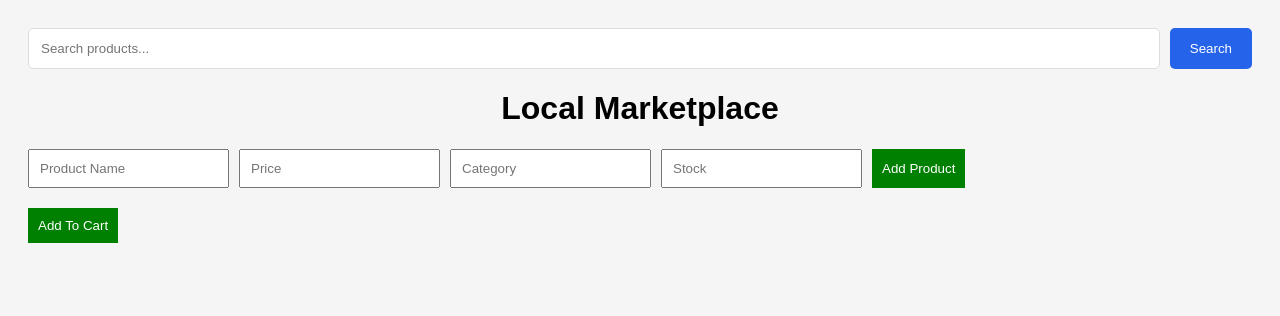
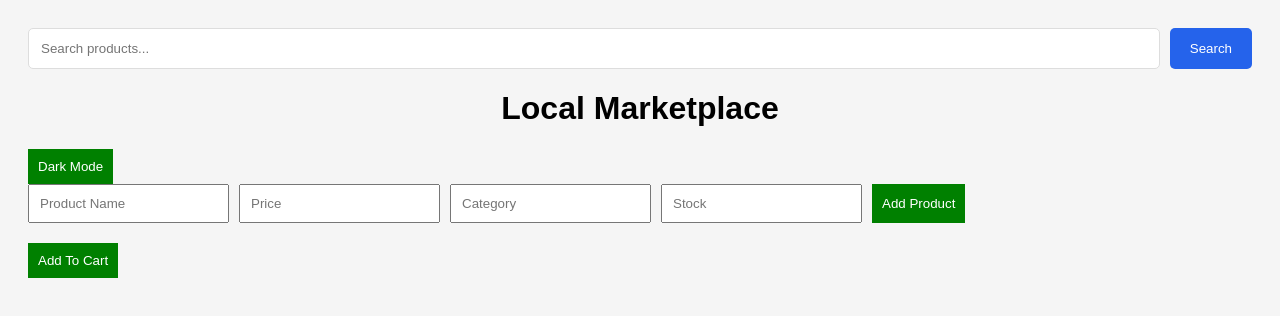
Before and after one commit to mahmmadnawazmulla-ai/localMart, a website: page index.html in a window 1280 px wide. Drawn offline with Linux system fonts and the light colour scheme; no server answers.

Commit message:
Update index.html

```diff
--- a/index.html
+++ b/index.html
@@ -19,7 +19,9 @@
 </div>
 
     <h1>Local Marketplace</h1>
-
+<button id="darkBtn" onclick="toggleDarkMode()">
+    Dark Mode
+</button>
     <div class="form">
         <input type="text" id="name" placeholder="Product Name">
         <input type="number" id="price" placeholder="Price">
```
